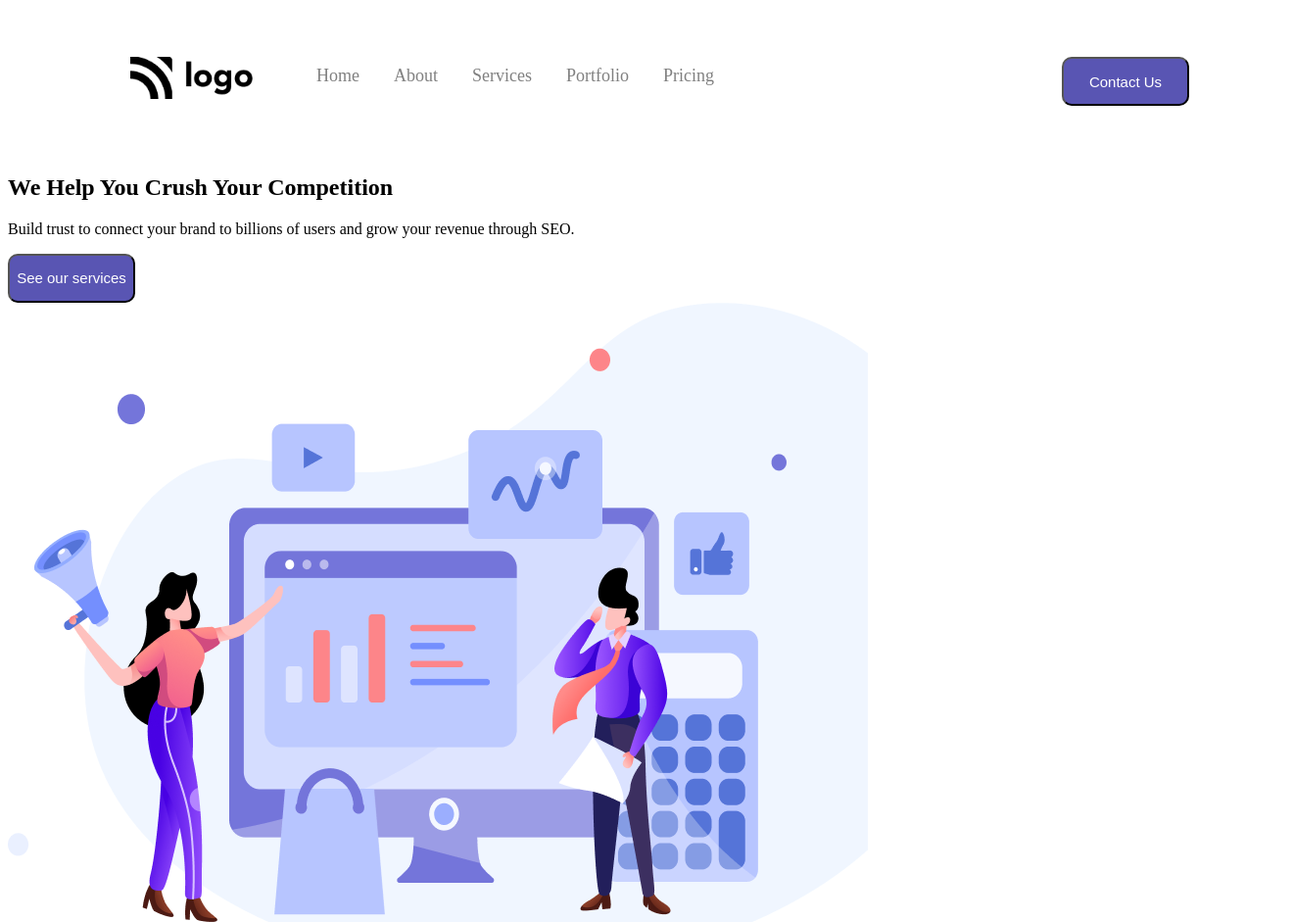
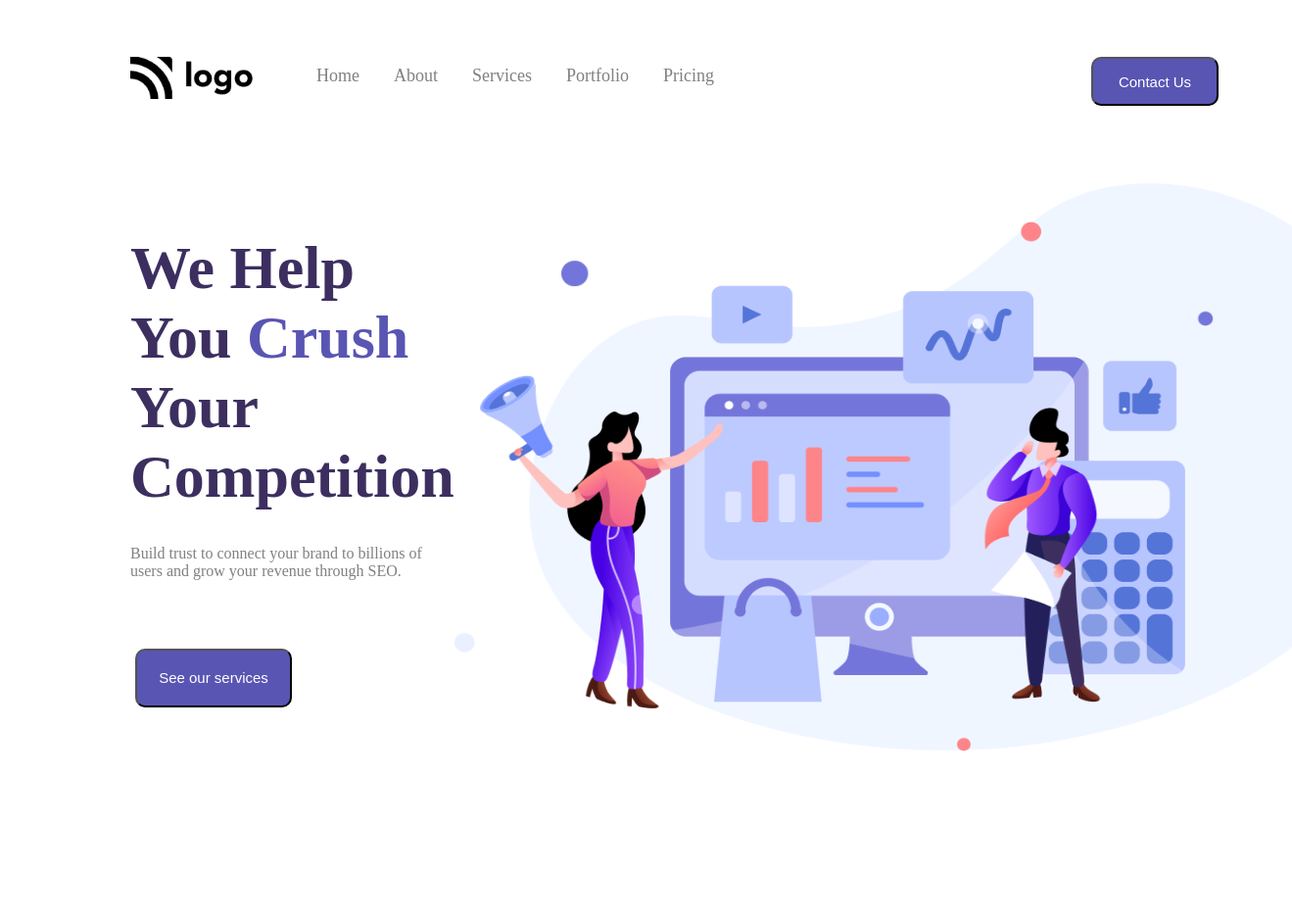
Before and after one commit to puneet2121/project-04, a website: page index.html in a window 1280 px wide. Shown: the top 941 px of the page at 98% size, 1319 px wide, since content can reach past the window. After the commit the page ends 800 px from the top, so only its background shows below. Drawn offline with Linux system fonts and the light colour scheme.

Commit message:
final code

```diff
--- a/index.html
+++ b/index.html
@@ -52,7 +52,7 @@
           </div>
           <!-- Right Text -->
           <div>
-            <img src="./assets/Header Illustration.png" alt="illustration" />
+            <img src="./assets/Header Illustration.png" alt="illustration" width="855px" height="580px"/>
           </div>
         </div>
       </section>
--- a/style.css
+++ b/style.css
@@ -5,10 +5,11 @@ nav {
   padding-left: 125px;
   width: 5px;
   margin-right: 100px;
+  margin-bottom: 29px;
 }
 .list {
   display: flex;
-  margin-right:320px;
+  margin-right:220px;
 
 }
 
@@ -32,4 +33,28 @@ nav {
   height: 50px;
   color: white;
   border-radius: 10px;
+  margin-left: 130px;
+
 }
+.banner-container {
+  display: flex;
+}
+.heading-text {
+  font-size: 62px;
+  padding-left: 125px;
+  color: #3c2f60;
+}
+span {
+  color:rgba(89,85,179,255);
+}
+.description {
+  color: gray;
+  padding-left: 125px;
+  margin-top: -18px;
+  width: 300px;
+  margin-bottom: 70px;
+}
+.btn {
+  width: 160px;
+  height: 60px;
+}
```
